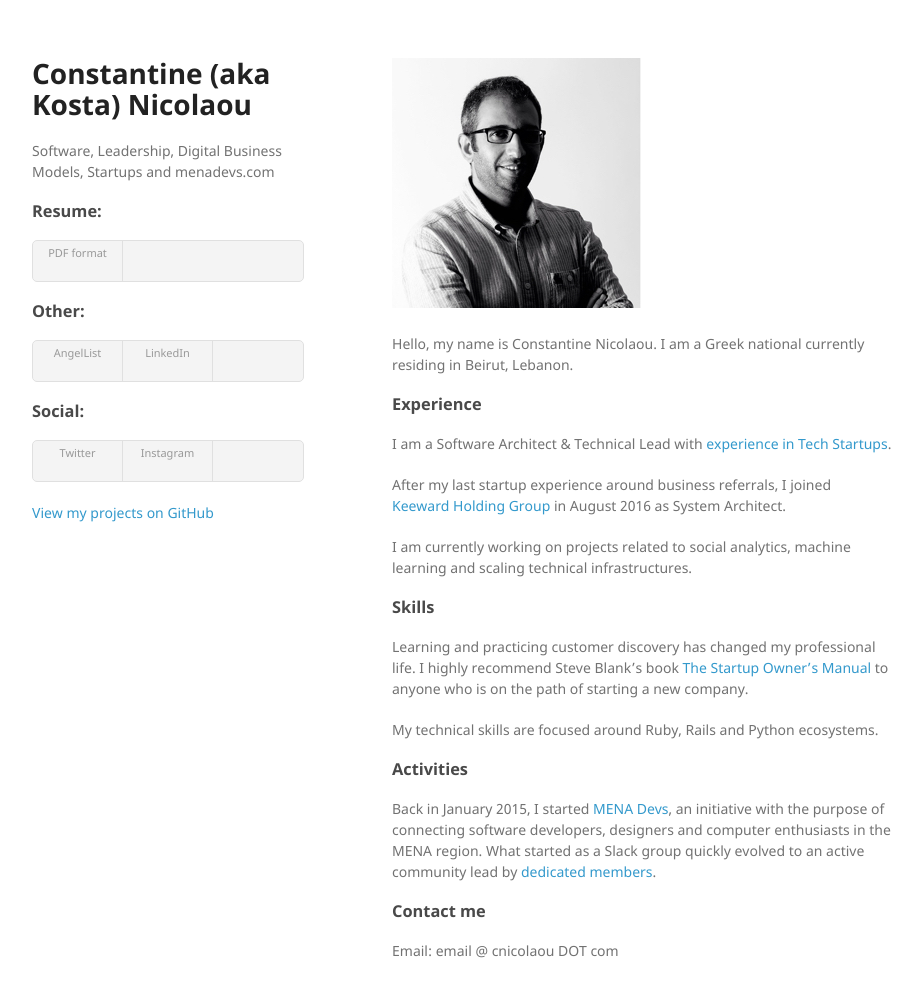
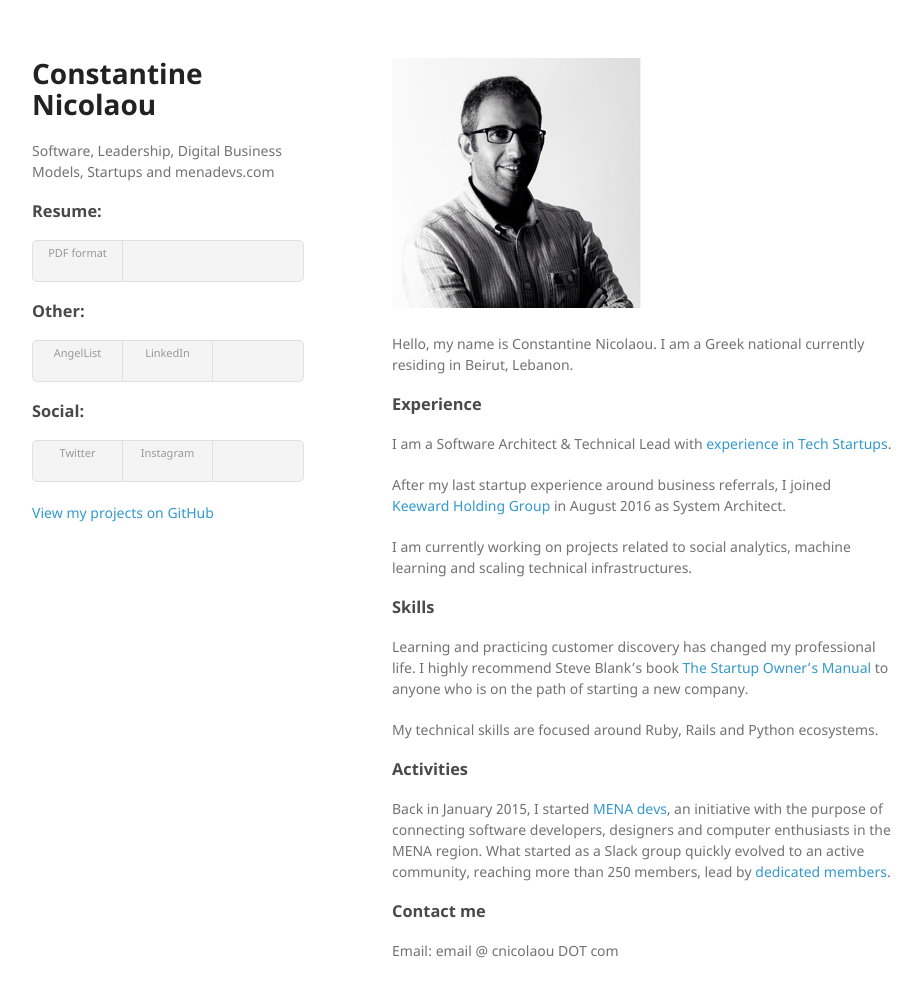
Before and after one commit to cnicolaou/cnikolaou.github.io, a Jekyll site: the page built from index.md, in a window 1280 px wide and 1031 px high. Shown: the top 997 px of the window, without its empty margins (178-1100 px from the left). Built offline with Jekyll 4.4.1, drawn with Linux system fonts in a browser that asks for light colours.

Commit message:
Update bio and mena devs description

```diff
--- a/_config.yml
+++ b/_config.yml
@@ -1,4 +1,4 @@
-title: Constantine (aka Kosta) Nicolaou
+title: Constantine Nicolaou
 description: Software, Leadership, Digital Business Models, Startups and menadevs.com
 show_downloads: false
 google_analytics: UA-7598675-3
--- a/index.md
+++ b/index.md
@@ -22,8 +22,8 @@ My technical skills are focused around Ruby, Rails and Python ecosystems.
 
 ### Activities
 
-Back in January 2015, I started [MENA Devs](http://menadevs.com), an initiative with the purpose of connecting software developers, designers and computer enthusiasts in the MENA region.
-What started as a Slack group quickly evolved to an active community lead by [dedicated members](https://github.com/mena-devs).
+Back in January 2015, I started [MENA devs](http://menadevs.com), an initiative with the purpose of connecting software developers, designers and computer enthusiasts in the MENA region.
+What started as a Slack group quickly evolved to an active community, reaching more than 250 members, lead by [dedicated members](https://github.com/mena-devs).
 
 ### Contact me
 
```
